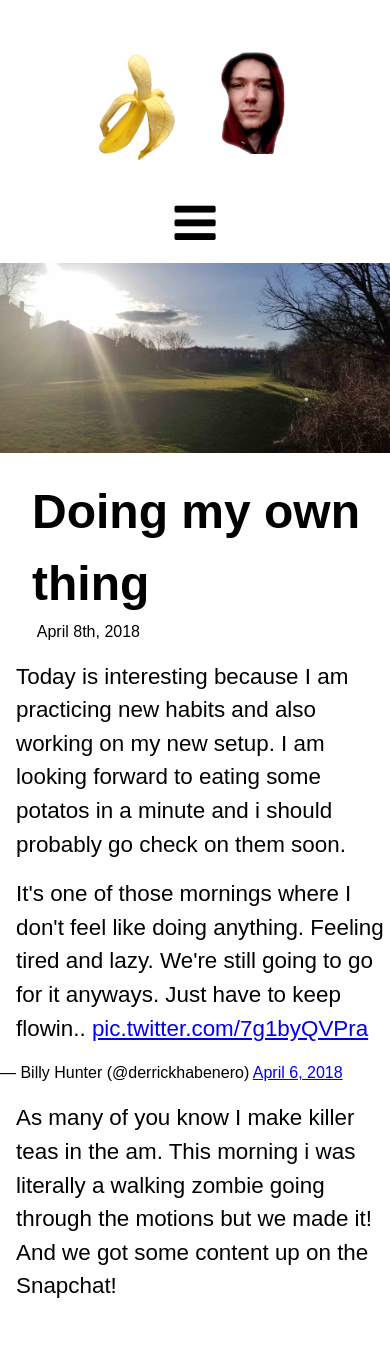
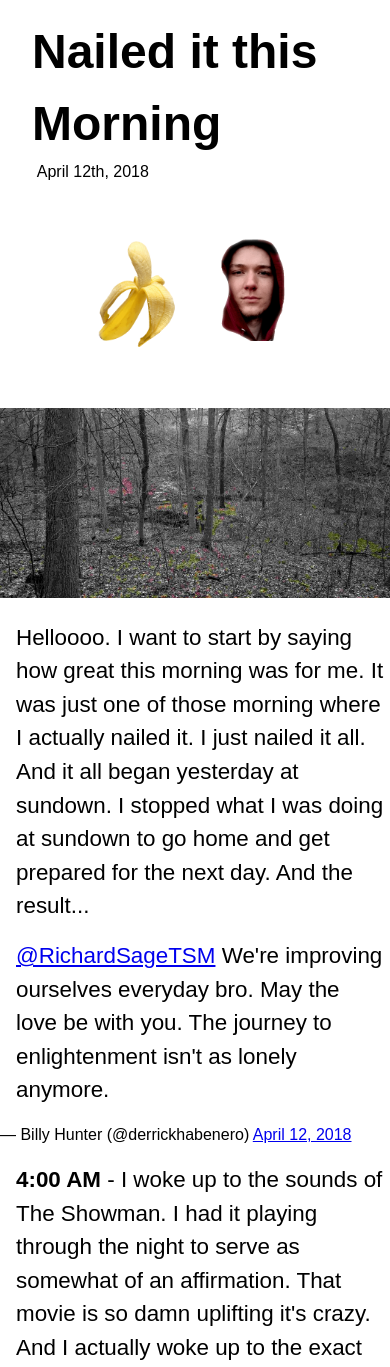
Before and after one commit to dollarb1llz/bb-work, a PHP site: page / in a window 390 px wide. Shown: the top 1367 px of the page. Run offline with PHP 8.4, Linux system fonts and the light colour scheme; some libraries are stand-ins or nearby versions; some web fonts are replaced; grey boxes are pictures that could not be loaded.

Commit message:
finished update

```diff
--- a/index.php
+++ b/index.php
@@ -1,48 +1,71 @@
-<?php $page_title = 'Home'; include './res/inc/header.php'; ?>
+<?php $page_title = 'BananaBilly'; include './res/inc/header.php'; ?>
 
-    <div class="banner">
-      <img src="./res/img/landscape/course-sundown.jpg" />
-    </div>
 
     <div class="container">
-      <div class="heading">Doing my own thing</div>
-      <div class="subheading">April 8th, 2018</div>
+      <div class="heading">Nailed it this Morning</div>
+      <div class="subheading">April 12th, 2018</div>
+      <header>
+        <a href="./index.php">
+          <ul>
+            <li><img src="./res/img/header/banana-logo.png" /></li>
+            <li><img src="./res/img/header/me-logo.png" /></li>
+          </ul>
+        </a>
+      </header>
+      <div class="banner">
+        <img src="./res/img/banner.jpg" />
+      </div>
+
       <p>
-        Today is interesting because I am practicing new habits and also working on my new setup. I am looking forward to eating some potatos in a minute and i should probably go check on them soon.
+        Helloooo. I want to start by saying how great this morning was for me. It was just one of those morning where I actually nailed it. I just nailed it all. And it all began yesterday at sundown. I stopped what I was doing at sundown to go home and get prepared for the next day. And the result...
       </p>
-      <blockquote class="twitter-tweet"><p lang="en" dir="ltr">It&#39;s one of those mornings where I don&#39;t feel like doing anything. Feeling tired and lazy. We&#39;re still going to go for it anyways. Just have to keep flowin.. <a href="https://t.co/7g1byQVPra">pic.twitter.com/7g1byQVPra</a></p>&mdash; Billy Hunter (@derrickhabenero) <a href="https://twitter.com/derrickhabenero/status/982170870402592768?ref_src=twsrc%5Etfw">April 6, 2018</a></blockquote>
+      <blockquote class="twitter-tweet"><p lang="en" dir="ltr"><a href="https://twitter.com/RichardSageTSM?ref_src=twsrc%5Etfw">@RichardSageTSM</a> We&#39;re improving ourselves everyday bro. May the love be with you. The journey to enlightenment isn&#39;t as lonely anymore.</p>&mdash; Billy Hunter (@derrickhabenero) <a href="https://twitter.com/derrickhabenero/status/984458776173522945?ref_src=twsrc%5Etfw">April 12, 2018</a></blockquote>
       <p>
-        As many of you know I make killer teas in the am. This morning i was literally a walking zombie going through the motions but we made it! And we got some content up on the Snapchat!
+        <strong>4:00 AM</strong> - I woke up to the sounds of The Showman. I had it playing through the night to serve as somewhat of an affirmation. That movie is so damn uplifting it's crazy. And I actually woke up to the exact song that I layed down to. I figured I would wake up more positive but I'm not going to lie, I was still pretty weak to get up.
       </p>
 
-      <article class="snapchat">
-        <video controls poster="./res/img/poster/snapchat.jpg">
-          <source src="./res/vid/snap/magician-evolving.mp4" type="video/mp4" />
-          Your browser does not support HTML5 video.
-        </video>
+      <article class="img">
+        <img src="./res/img/meme.jpg" alt="Billy going 'hmmm'" />
       </article>
 
       <p>
-        So after my tea I enjoyed some of my books and played some music on my strings of guitars. After that I made sure to practice my muscles and stretch them good. After that we went out and practice a few other things I hold dear to my heart.
+        I made a killer ginger potion right after I woke up around <strong>4:30 AM</strong>. Haha I had some fun posting the process of making the potion on snapchat. I made a story of it if you want to check it out &#64;derrickhabenero . But overall the potion did it's job. I actually went through 3 major detoxification processes if you catch my drift. It's such an effective way to eliminate and it doesn't taste so bad if you put cinnamon in it. oooh and the magic ingredient is key as well haha.
       </p>
 
-      <article class="instagram">
-        <video src="./res/vid/ig/outside-helmet.mp4" controls poster="./res/img/poster/ig.jpg">
-
-        </video>
+      <article class="img">
+        <img src="./res/img/position.jpg" alt="Lol feet" />
       </article>
 
       <p>
-        I had a pretty interesting time in the forest today, we were pressed on time so I took a short little video of the experience.
+        As I drank my tea I caught up with my notebook and jotted a few things down that were on my mind. I wrote something like this "Hey Billy, good morning! Today you are going to smash it man. You can do it.". I like to think that i'm the one standing in the way of my own destiny. So I just want to talk to myself and touch base. But while I was at it I read a few motivational words about health and vitality from one of my health books. For some reason reading those words reminds me of how crucial health is. Health &gt; Pleasure.
       </p>
 
       <article class="youtube">
         <iframe width="100%" height="315"
-          src="https://www.youtube.com/embed/6TrYZTCsMGo">
+          src="https://www.youtube.com/embed/TVqhDVkAqAk">
         </iframe>
       </article>
 
+      <p>
+        <strong>6:00 AM</strong> - At this time the sun started to rise so I knew I had to get going with my routine if I wanted to make it outside in time to watch the forest come to life. So I began stretching and finished my tea. The stretch sesh was a good sesh. Stretching just feels amazing. One thing I wish I would of done is use the foam roller ah well. Tomorrow.
+      </p>
 
+      <p>
+        <strong>7:00 AM</strong> - I made it outside just as the sun started making his move with time to spare before work. Lets just say it was perfect. It was chilly but it didn't bother me at all. I even ditched the boots to walk down to the creek barefoot. I got down to the creek and really didn't know what to do but I clutched a youtube video which was funny. Then I decided I wanted to livestream myself sitting still observing nature. And so I did. I streamed a solid hour on Twitch for the first time and I got like 5 views. Like, what? lol.
+      </p>
+
+      <p>Overall this morning worked out great! Lets check off the list here..</p>
+      <ul class="content">
+        <li>Posted on the socials</li>
+        <li>Woke up in time</li>
+        <li>Made killer tea</li>
+        <li>Read, Cleared my mind and Stretched</li>
+        <li>Visited the forest</li>
+        <li>Livestreamed on Twitch</li>
+      </ul>
+
+      <p>Thanks for stopping by. Lets do this again tomorrow! Hell yea man. Lets do this. You can find more of me across the socials. at derrickhabenero.
+      </p>
     </div>
 
 
--- a/res/css/style.css
+++ b/res/css/style.css
@@ -29,8 +29,7 @@ main {
 header {
   width: 100%;
   height: auto;
-
-  margin-top: 2rem;
+  margin: 2rem auto;
 }
 header ul {
   display: flex;
@@ -110,22 +109,13 @@ header .nav a{
   font-weight: lighter;
   margin-left: 2.3rem;
 }
-p {
+p, ul {
   font-size: 1.4rem;
   margin: 2.2rem;
-
 }
-.snapchat, .instagram {
-  width: 30%;
-  margin: 2.2rem;
-  text-align: center;
+.content li {
+  list-style-type: decimal;
 }
-  .snapchat video, .instagram video {
-    width: 100%;
-    height: 20rem;
-    float: left;
-    margin: 2.2rem;
-  }
 .youtube {
   width: 50%;
   margin: 2.2rem;
@@ -162,7 +152,15 @@ p {
 .archive img{
   width: 30%;
 }
-
+article.img {
+  position: relative;
+  width: 60%;
+  float: left;
+  margin: 2rem;
+}
+  article.img img {
+    width: 100%;
+  }
 @media only screen and (max-width: 49rem) {
   .archive img {
     width: 100%;
@@ -174,13 +172,7 @@ p {
     width: 95%;
     margin: 1rem;
   }
-    .snapchat, .instagram {
-      width: 100%;
-      margin: 2rem 0;
-    }
-    .snapchat video, .instagram video {
-      margin: 2rem auto;
-    }
+
   .youtube {
     width: 100%;
     margin: 0 auto;
@@ -198,24 +190,32 @@ p {
   #links a {
     width: 100%;
   }
+  article.img {
+    width: 100%;
+    margin: 2rem 0;
+  }
 }
 
 .left {
   float: left;
 }
-
+.c {
+  clear: both;
+}
+strong {
+  font-weight: bold;
+}
 /*footer*/
 footer {
   display: flex;
   justify-content: space-around;
   align-items: center;
   width: 100%;
-
   height: 10rem;
-  margin-bottom: 2rem;
+  margin: 2rem;
 }
   footer .nav li {
-    display: inline;
+
     margin: 1rem;
     font-size: 1.5rem;
   }
@@ -225,6 +225,11 @@ footer {
     align-items: center;
     height: auto;
     padding: 1rem 0;
+    margin: 0;
+  }
+  footer ul {
+    width: 95%;
+    margin: 0 auto;
   }
   footer .nav li {
     display: block;
--- a/res/inc/footer.php
+++ b/res/inc/footer.php
@@ -1,14 +1,16 @@
-
+<div class="c"></div>
 <!-- Footer -->
 <footer>
-  <ul>
+  <ul class="cc">
     <li>&copy; bananabilly.com 2018</li>
   </ul>
   <ul class="nav">
-    <li><a href="index.php">Home</a></li>
-    <li><a href="gallery.php">Gallery</a></li>
-    <li><a href="contact.php">Contact</a></li>
-    <li><a href="archive.php">Archive</a></li>
+    <li><a href="https://www.twitter.com/derrickhabenero">Twitter</a></li>
+    <li>Snapchat @derrickhabenero</li>
+    <li><a href="https://www.instagram.com/derrickhabenero">Instagram</a></li>
+    <li><a href="https://www.facebook.com/billy.hunter.1401933">Facebook</a></li>
+    <li><a href="https://www.twitch.tv/billyxhunter">Twitch</a></li>
+    <li><a href="https://www.gab.ai/derrickhabenero">Gab</a></li>
   </ul>
 </footer>
 
--- a/res/inc/header.php
+++ b/res/inc/header.php
@@ -13,22 +13,3 @@
 <body>
 
   <main>
-    <header>
-      <ul>
-        <li><img src="./res/img/png/banana-logo.png" /></li>
-        <li><img src="./res/img/png/me-logo.png" /></li>
-      </ul>
-      <ul class="nav large">
-        <li><a href="index.php">Home</a></li>
-        <li><a href="gallery.php">Gallery</a></li>
-        <li><a href="contact.php">Contact</a></li>
-        <li><a href="archive.php">Archive</a></li>
-      </ul>
-      <div class="burger"><i class="fa fa-bars fa-3x"></i></div>
-      <ul class="dnone small">
-        <li><a href="index.php">Home</a></li>
-        <li><a href="gallery.php">Gallery</a></li>
-        <li><a href="contact.php">Contact</a></li>
-        <li><a href="archive.php">Archive</a></li>
-      </ul>
-    </header>
```
Also changed, not shown: res/img/banner.jpg (added), res/img/header/banana-logo.png (renamed from res/img/png/banana-logo.png), res/img/header/me-logo.png (renamed from res/img/png/me-logo.png), res/img/landscape/course-sundown.jpg (deleted), res/img/landscape/mileyposing.jpg (deleted), res/img/me/heroic.jpg (deleted), res/img/meme.jpg (added), res/img/position.jpg (added), res/img/poster/ig.jpg (deleted), res/img/poster/snapchat.jpg (deleted).
